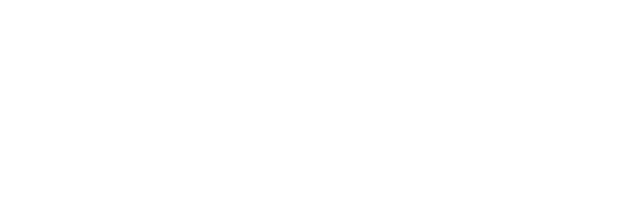
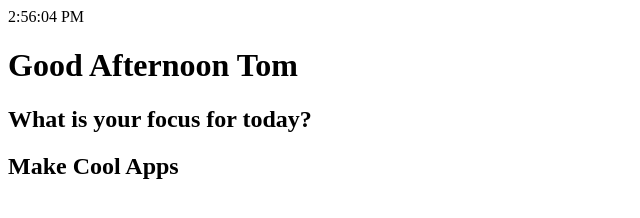
Before and after one commit to TJANGEL/dynamic_landing_page, a plain HTML site: page index.html in a window 1280 px wide. Shown: the whole page, without its empty margins (0-640 px from the left). Drawn offline with Linux system fonts and the light colour scheme.

Commit message:
populated html

```diff
--- a/index.html
+++ b/index.html
@@ -4,7 +4,17 @@
     <meta charset="UTF-8" />
     <meta name="viewport" content="width=device-width, initial-scale=1.0" />
     <meta http-equiv="X-UA-Compatible" content="ie=edge" />
-    <title>Document</title>
+    <link rel="stylesheet" href="./css/style.css" />
+    <title>Welcome</title>
   </head>
-  <body></body>
+  <body>
+    <time id="time">2:56:04 PM</time>
+    <h1>
+      <span id="greeting">Good Afternoon</span>
+      <span id="name" contenteditable="true">Tom</span>
+    </h1>
+    <h2>What is your focus for today?</h2>
+    <h2 id="focus" contenteditable="true">Make Cool Apps</h2>
+    <script src="js/main.js"></script>
+  </body>
 </html>
```
